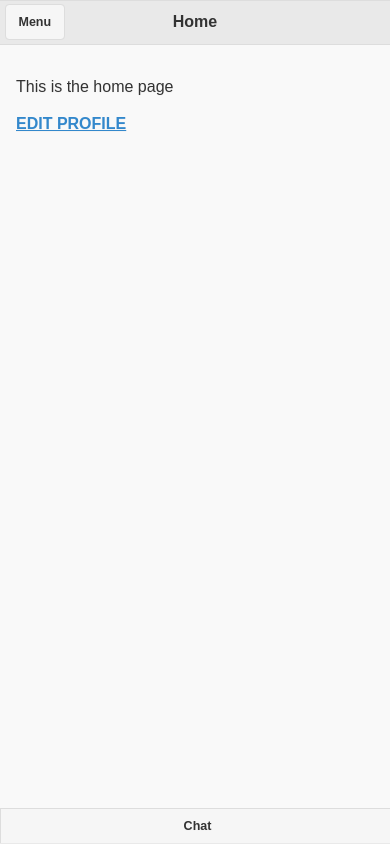
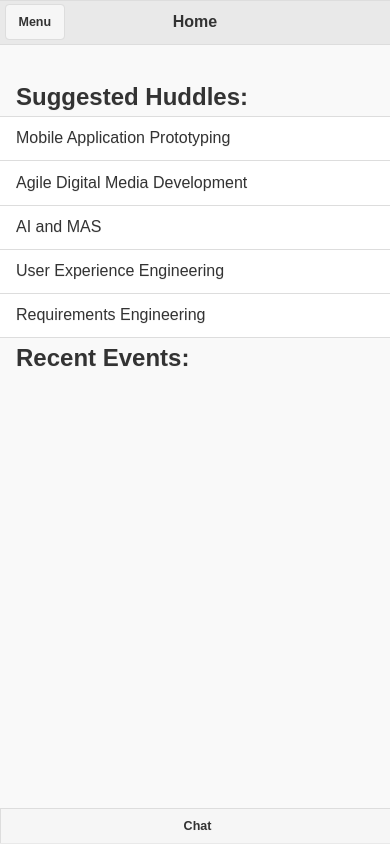
Before and after one commit to freko247/Huddles, a website: page www/index.html in a window 390 px wide. Drawn offline with Linux system fonts and the light colour scheme; some packages are replaced by stand-ins of ours.

Commit message:
Suggested Huddles (top part of home) implemented

```diff
--- a/www/index.html
+++ b/www/index.html
@@ -44,8 +44,20 @@
         </div>
         <!-- MAIN -->
         <div data-role="main" class="ui-content jqm-content jqm-fullwidth">
-            <p>This is the home page</p>
-            <a href="edit_profile.html">EDIT PROFILE</a>
+            <h2>Suggested Huddles:</h2>
+            <div>
+                <ul data-role="listview">
+                    <li>Mobile Application Prototyping</li>
+                    <li>Agile Digital Media Development</li>
+                    <li>AI and MAS</li>
+                    <li>User Experience Engineering</li>
+                    <li>Requirements Engineering</li>
+                </ul>
+            </div>
+            <h2>Recent Events:</h2>
+            <div data-role="listview">
+
+            </div>
         </div>
         <!-- FOOTER -->
         <div data-role="footer" data-position="fixed">
```
